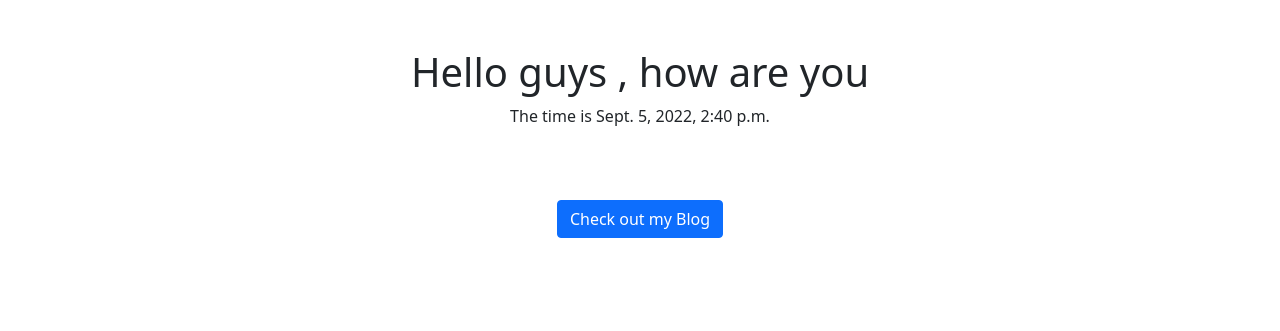
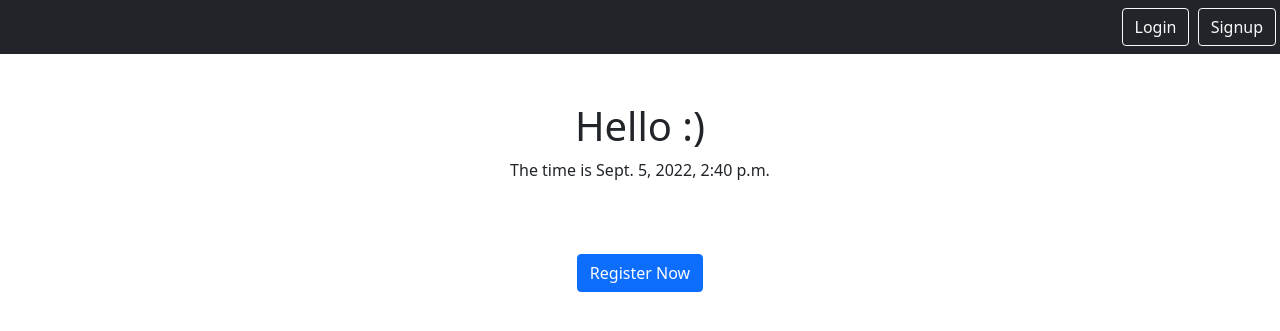
Before and after one commit to codemukul/djangoFirst, a Django app: page / in a window 1280 px wide. Shown: the top 331 px of the page. Run offline with Django 4.2, Linux system fonts and the light colour scheme.

Commit message:
login , logout , signup

```diff
--- /dev/null
+++ b/home/templates/home/logout.html
@@ -0,0 +1,6 @@
+{% extends 'base.html' %}
+
+{% block content %}
+
+<h1>Hope to see you soon :)</h1>
+{% endblock %}
--- a/home/templates/home/welcome.html
+++ b/home/templates/home/welcome.html
@@ -1,10 +1,10 @@
 {% extends "base.html" %}
 
 {% block content %}
-<h1>Hello guys , how are you</h1>
+<h1>Hello :)</h1>
     <h7>The time is {{today}}</h7>
     <br><br><br><br>
-    <a href="{% url 'notes.list' %}" class="btn btn-primary">Check out my Blog</a>
+    <a href="{% url 'signup' %}" class="btn btn-primary">Register Now</a>
 {% endblock %}
 
 <!-- <!DOCTYPE html>
--- a/home/urls.py
+++ b/home/urls.py
@@ -4,4 +4,7 @@ from . import views
 urlpatterns = [
     path('' , views.Homeview.as_view()),
     path('authorized',views.Authorizedview.as_view()),
+    path('login',views.LoginInterfaceView.as_view(), name='login'),
+    path('logout',views.LogoutInterfaceView.as_view(), name='logout'),
+    path('signup',views.SignupView.as_view(), name='signup'),
 ]
--- a/home/views.py
+++ b/home/views.py
@@ -6,13 +6,32 @@ from datetime import datetime
 from django.contrib.auth.mixins import LoginRequiredMixin
 
 from django.views.generic import TemplateView
+from django.views.generic.edit import CreateView
+from django.contrib.auth.views import LoginView,LogoutView
+from django.contrib.auth.forms import UserCreationForm
+from django.shortcuts import redirect
 
+class SignupView(CreateView):
+    form_class = UserCreationForm
+    template_name = 'home/signup.html'
+    success_url = '/login'
+
+    def get(self, request ,*args, **kwargs):
+        if self.request.user.is_authenticated:
+            return redirect('notes.list')
+        return super().get(request, *args, **kwargs)
+
+class LoginInterfaceView(LoginView):
+    template_name = 'home/login.html'
+
+class LogoutInterfaceView(LoginRequiredMixin ,LogoutView):
+    template_name = 'home/logout.html'
 
 class Homeview(TemplateView):
     template_name = 'home/welcome.html'
     extra_context = {'today':datetime.today()}
 
-class Authorizedview(LoginRequiredMixin ,TemplateView):
+class Authorizedview(TemplateView):
     template_name = 'home/authorized.html'
     login_url = '/admin'
 
--- a/muk/settings.py
+++ b/muk/settings.py
@@ -131,3 +131,6 @@ STATICFILES_DIRS = [
 # https://docs.djangoproject.com/en/4.1/ref/settings/#default-auto-field
 
 DEFAULT_AUTO_FIELD = 'django.db.models.BigAutoField'
+
+
+LOGIN_REDIRECT_URL = '/smart'
--- a/static/templates/base.html
+++ b/static/templates/base.html
@@ -11,6 +11,18 @@
     <title>Mukul</title>
 </head>
 <body>
+    <nav class="navbar navbar-dark bg-dark">
+        <div class="ms-auto">
+            {% if user.is_authenticated %}
+            <a href="{% url 'notes.list' %}" class="btn btn-outline-light me-1">My Notes</a>
+            <a href="{% url 'notes.new' %}" class="btn btn-outline-light me-1">Create New Note</a>
+            <a href="{% url 'logout' %}" class="btn btn-outline-light me-1">Logout</a>
+            {% else %}
+            <a href="{% url 'login' %}" class="btn btn-outline-light me-1">Login</a>
+            <a href="{% url 'signup' %}" class="btn btn-outline-light me-1">Signup</a>
+            {% endif %}
+        </div>
+    </nav>
     <div class="my-5 text-center container">
         {% block content %}
         {% endblock %}
```
Also changed, not shown: home/templates/home/login.html (added, +8 -0 lines), home/templates/home/signup.html (added, +8 -0 lines), db.sqlite3.
